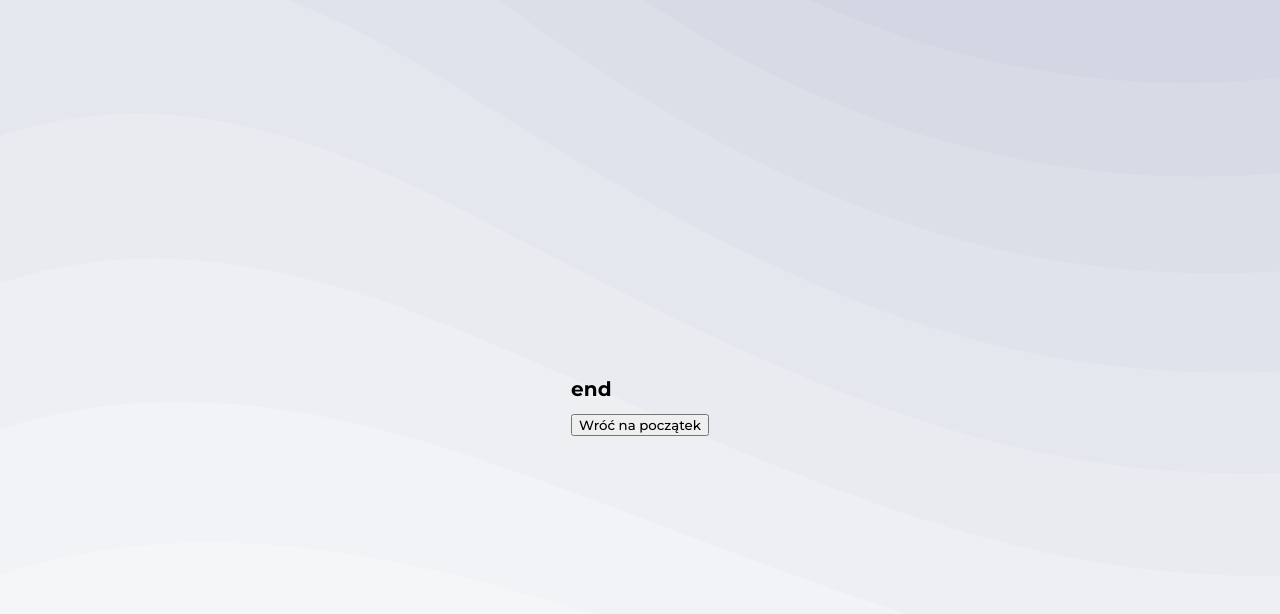
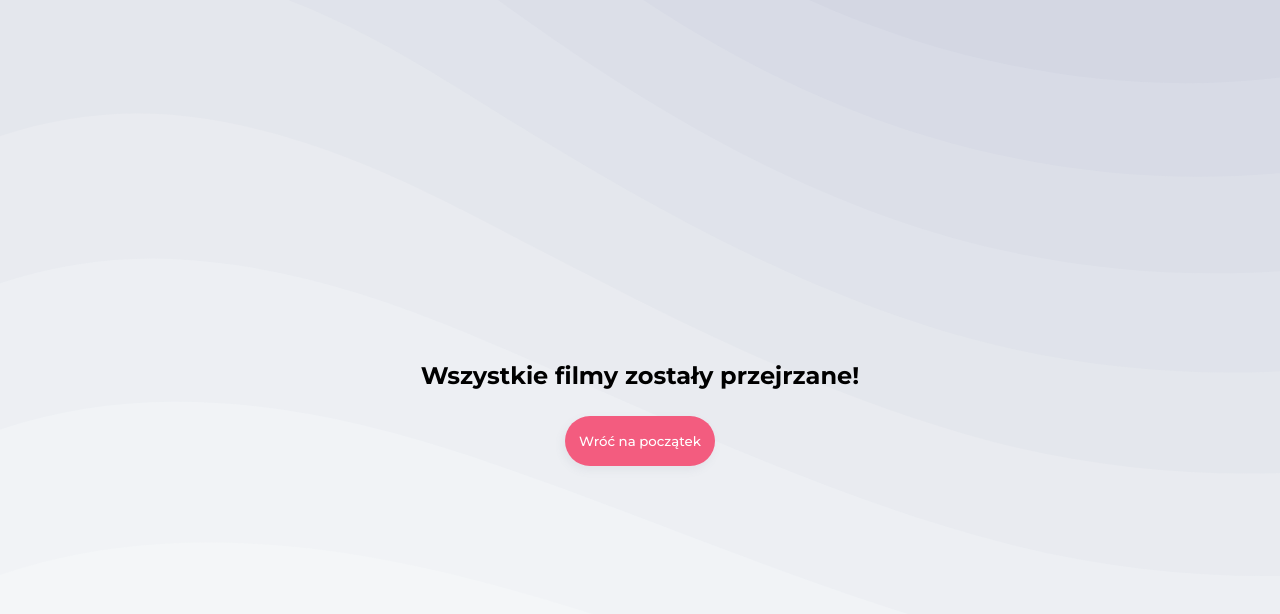
Before and after one commit to TeodorWolski/tinder4movies, a React (Create React App) app: page /end in a window 1280 px wide. Shown: the top 614 px of the page. Built offline with nearby package versions, Linux system fonts and the light colour scheme.

Commit message:
Styling the end page

```diff
--- a/src/components/organisms/MovieCard/MovieCard.tsx
+++ b/src/components/organisms/MovieCard/MovieCard.tsx
@@ -15,7 +15,7 @@ const MovieCard: React.FC<MovieProps> = ({ movie }) => {
         <img src={StarIcon} alt="starIcon" />
         <p>{movie.rating}</p>
       </RatingSection>
-      <img src={movie.image} alt={`${movie.name} photo`} />
+      <img src={movie.image} alt="movie" />
       <MovieInfo>
         <div>
           <h1>{movie.name}</h1>
--- /dev/null
+++ b/src/views/End/End.styles.ts
@@ -0,0 +1,24 @@
+import styled from 'styled-components';
+
+export const Wrapper = styled.div`
+  display: flex;
+  flex-direction: column;
+  align-items: center;
+  justify-content: space-around;
+`;
+
+export const Heading = styled.h1`
+  font-size: ${({ theme }) => theme.fontSize.xl};
+  padding: 1rem;
+  text-align: center;
+`;
+
+export const Button = styled.button`
+  background-color: ${({ theme }) => theme.colors.red};
+  width: 15rem;
+  height: 5rem;
+  border: none;
+  border-radius: 20rem;
+  color: white;
+  box-shadow: -2px 4px 10px rgba(115, 124, 142, 0.09);
+`;
--- a/src/views/End/End.tsx
+++ b/src/views/End/End.tsx
@@ -1,13 +1,13 @@
 import { useNavigate } from 'react-router-dom';
-
+import { Heading, Button, Wrapper } from './End.styles';
 const End = () => {
   const navigate = useNavigate();
 
   return (
-    <div>
-      <h1>end</h1>
-      <button onClick={() => navigate('/')}>Wróć na początek</button>
-    </div>
+    <Wrapper>
+      <Heading>Wszystkie filmy zostały przejrzane!</Heading>
+      <Button onClick={() => navigate('/')}>Wróć na początek</Button>
+    </Wrapper>
   );
 };
 
```
